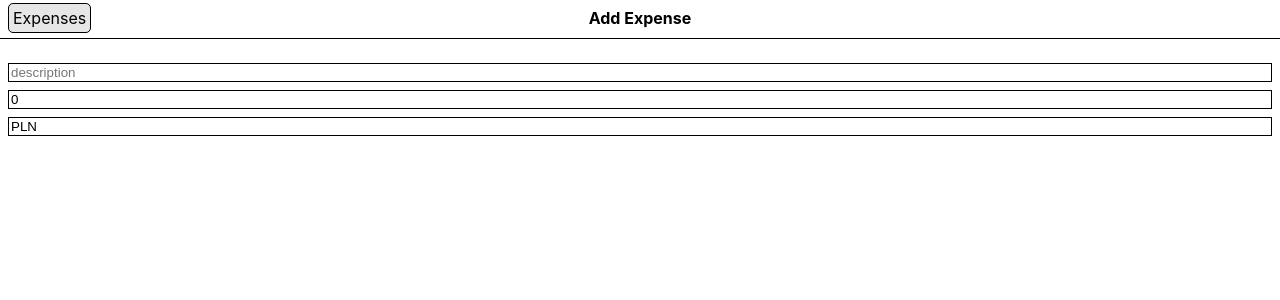
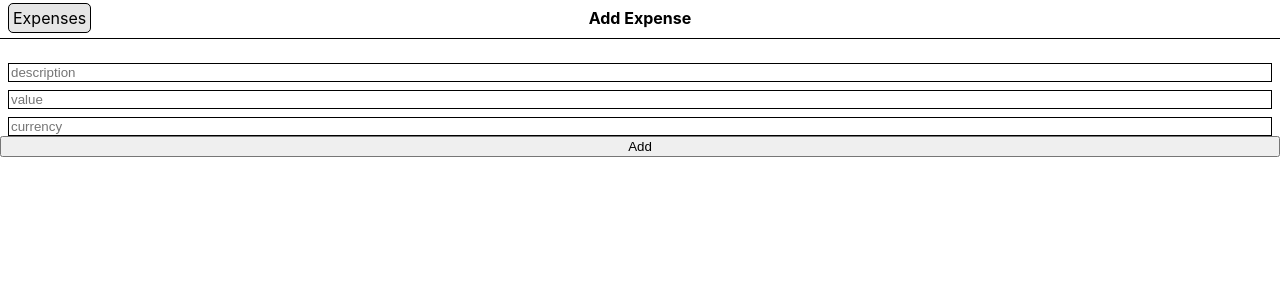
Before and after one commit to jaklyk2103/expenses-ui, a React (Create React App) app: page /addExpense in a window 1280 px wide. Shown: the top 300 px of the page. Built offline with nearby package versions, Linux system fonts and the light colour scheme.

Commit message:
Adding expense from UI worked locally

```diff
--- a/src/components/addExpenseForm/addExpenseForm.tsx
+++ b/src/components/addExpenseForm/addExpenseForm.tsx
@@ -1,19 +1,45 @@
-import { useState } from "react";
+import { ChangeEvent, MouseEvent, useState } from "react";
+import { ExpensesService } from "../../services/expensesService";
 import "./addExpenseForm.css";
 
 export default function AddExpenseForm() {
-  // eslint-disable-next-line @typescript-eslint/no-unused-vars
   const [description, setDescription] = useState('');
-  // eslint-disable-next-line @typescript-eslint/no-unused-vars
   const [currency, setCurrency] = useState('PLN');
-  // eslint-disable-next-line @typescript-eslint/no-unused-vars
   const [value, setValue] = useState(0);
+
+  const handleAddExpenseButtonClick = async (event: MouseEvent) => {
+    event.preventDefault();
+
+    const expenseService = new ExpensesService();
+    await expenseService.addExpense({
+      email: 'test@email.com',
+      expense: {
+        currency,
+        description,
+        value,
+        expenseOwnerEmail: 'test@email.com',
+      }
+    })
+  };
+
+  const handleDescriptionInputChange = (event: ChangeEvent<HTMLInputElement>) => {
+    setDescription(event.target.value);
+  };
+
+  const handleValueInputChange = (event: ChangeEvent<HTMLInputElement>) => {
+    setValue(Number(event.target.value));
+  };
+
+  const handleCurrencyInputChange = (event: ChangeEvent<HTMLInputElement>) => {
+    setCurrency(event.target.value);
+  }
 
   return(
     <form className="add-expense-form-wrapper">
-      <input className='add-expense-form-input' type="text" placeholder="description" value={description} />
-      <input className='add-expense-form-input' type="value" placeholder="description" value={value} />
-      <input className='add-expense-form-input' type="currency" placeholder="description" value={currency} />
+      <input className='add-expense-form-input' type="text" onChange={handleDescriptionInputChange} placeholder="description" />
+      <input className='add-expense-form-input' type="number" min="1" step="any" onChange={handleValueInputChange} placeholder="value" />
+      <input className='add-expense-form-input' type="text" onChange={handleCurrencyInputChange} placeholder="currency" />
+      <button className='add-expense-form-button' onClick={handleAddExpenseButtonClick}>Add</button>
     </form>
   );
 }
--- a/src/services/types.ts
+++ b/src/services/types.ts
@@ -8,7 +8,7 @@ export type AddExpensePayload = {
 }
 
 export type Expense = {
-  id: string;
+  id?: string;
   expenseOwnerEmail: string;
   description: string;
   value: number;
```
